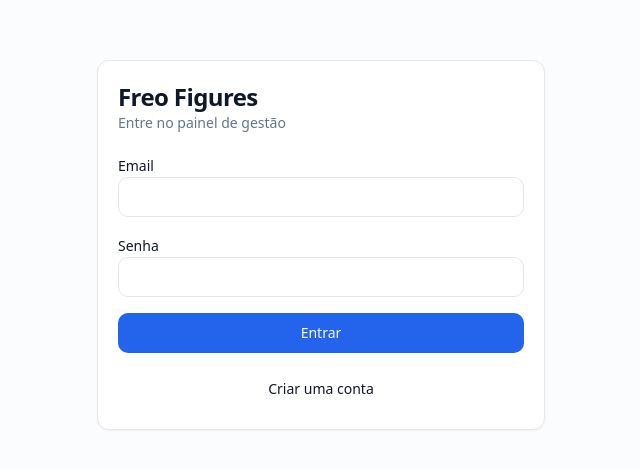
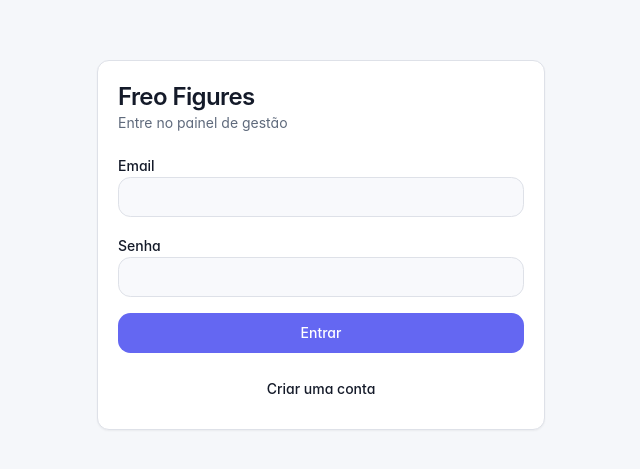
Before and after one commit to freofigures-code/gestao-financas, a Next.js app: page /login in a window 1280 px wide. Shown: the part 155-624 px from the top of the page, without its empty margins (319-959 px from the left). Built offline with nearby package versions, Linux system fonts and the light colour scheme.

Commit message:
Update globals.css

```diff
--- a/app/globals.css
+++ b/app/globals.css
@@ -1,2 +1,56 @@
-@tailwind base; @tailwind components; @tailwind utilities;
-:root{--background:0 0% 100%;--foreground:222 47% 11%;--card:0 0% 100%;--card-foreground:222 47% 11%;--primary:221 83% 53%;--primary-foreground:210 40% 98%;--muted:210 40% 96.1%;--muted-foreground:215 16% 47%;--border:214 32% 91%;--input:214 32% 91%;--ring:221 83% 53%;--destructive:0 84% 60%;--destructive-foreground:210 40% 98%;--radius:.75rem} .dark{--background:222 47% 7%;--foreground:210 40% 98%;--card:222 47% 10%;--card-foreground:210 40% 98%;--primary:217 91% 60%;--primary-foreground:222 47% 11%;--muted:217 33% 17%;--muted-foreground:215 20% 65%;--border:217 33% 17%;--input:217 33% 17%;--ring:224 76% 48%} body{background:hsl(var(--background));color:hsl(var(--foreground));}
+@tailwind base;
+@tailwind components;
+@tailwind utilities;
+
+:root {
+  --background: 220 33% 98%;
+  --foreground: 224 35% 12%;
+  --card: 0 0% 100%;
+  --card-foreground: 224 35% 12%;
+  --primary: 239 84% 67%;
+  --primary-foreground: 0 0% 100%;
+  --muted: 220 25% 95%;
+  --muted-foreground: 218 13% 43%;
+  --border: 220 19% 89%;
+  --input: 220 19% 89%;
+  --ring: 239 84% 67%;
+  --destructive: 0 72% 51%;
+  --destructive-foreground: 0 0% 100%;
+  --radius: 0.9rem;
+}
+
+.dark {
+  --background: 224 32% 7%;
+  --foreground: 214 32% 96%;
+  --card: 224 28% 10%;
+  --card-foreground: 214 32% 96%;
+  --primary: 239 84% 70%;
+  --primary-foreground: 224 35% 10%;
+  --muted: 223 22% 15%;
+  --muted-foreground: 218 15% 65%;
+  --border: 223 20% 18%;
+  --input: 223 20% 18%;
+  --ring: 239 84% 70%;
+}
+
+* { border-color: hsl(var(--border)); }
+
+html { scroll-behavior: smooth; }
+
+body {
+  min-height: 100vh;
+  background: hsl(var(--background));
+  color: hsl(var(--foreground));
+  font-family: Inter, ui-sans-serif, system-ui, -apple-system, BlinkMacSystemFont, "Segoe UI", sans-serif;
+  font-feature-settings: "cv02", "cv03", "cv04", "cv11";
+  -webkit-font-smoothing: antialiased;
+}
+
+::selection {
+  background: hsl(var(--primary) / 0.2);
+}
+
+::-webkit-scrollbar { width: 10px; height: 10px; }
+::-webkit-scrollbar-track { background: transparent; }
+::-webkit-scrollbar-thumb { background: hsl(var(--muted-foreground) / 0.25); border: 3px solid transparent; border-radius: 999px; background-clip: padding-box; }
+::-webkit-scrollbar-thumb:hover { background: hsl(var(--muted-foreground) / 0.4); border: 3px solid transparent; background-clip: padding-box; }
```
